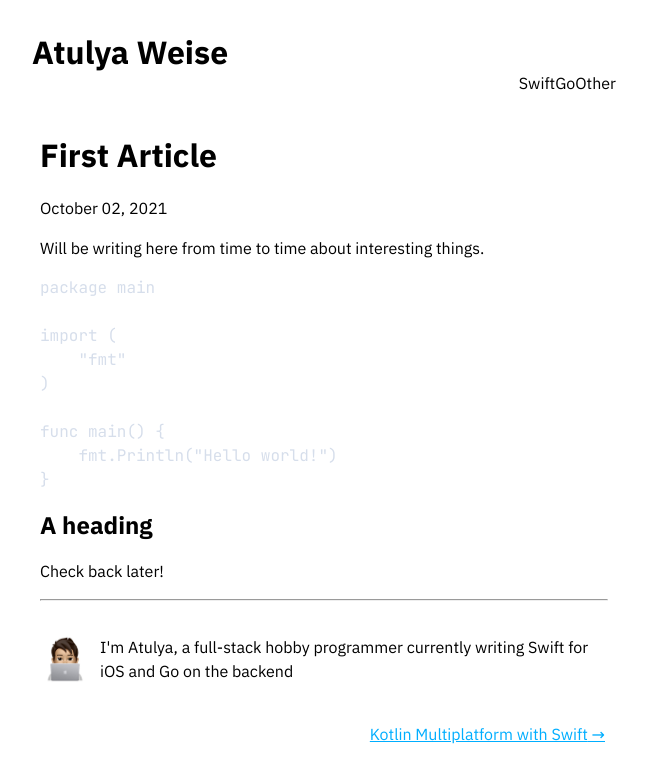
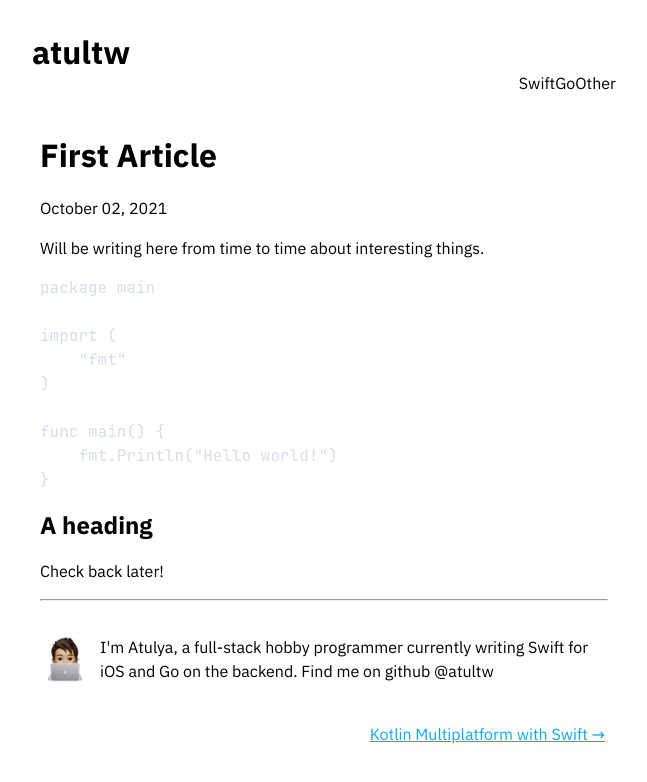
Before and after one commit to atultw/blog, a Gatsby site: page /first/ in a window 1280 px wide. Shown: the whole page, without its empty margins (316-963 px from the left). Built offline with nearby package versions, Linux system fonts and the light colour scheme; Gatsby itself is replaced by a stand-in of ours; some packages are replaced by stand-ins of ours; code samples lack their colours.

Commit message:
change site name to atultw

```diff
--- a/gatsby-config.js
+++ b/gatsby-config.js
@@ -1,11 +1,11 @@
 module.exports = {
   siteMetadata: {
-    title: `Atulya Weise`,
+    title: `atultw`,
     author: {
-      summary: `I'm Atulya, a full-stack hobby programmer currently writing Swift for iOS and Go on the backend`,
+      summary: `I'm Atulya, a full-stack hobby programmer currently writing Swift for iOS and Go on the backend. Find me on github @atultw`,
     },
-    description: `Writings about cool coding stuff I come across`,
-    siteUrl: `https://blog.atulya.me`,
+    description: `Writing about cool coding stuff I come across`,
+    siteUrl: `https://atulya.me`,
     social: {
       github: `atultw`,
     },
--- a/src/components/menubar.jsx
+++ b/src/components/menubar.jsx
@@ -33,7 +33,7 @@ export class MenuBar extends React.Component {
         return (
             <div id={Styles.menubar}>
                 <span className={Styles.menuItem}>
-                    <h1><a href="/">Atulya Weise</a></h1>
+                    <h1><a href="/">atultw</a></h1>
                 </span>
                 <div style={{ marginLeft: "auto", display: "flex", alignItems: "flex-end" }}>
                     <span className={Styles.menuItem}><Link to="/tags/swift">Swift</Link></span>
```
